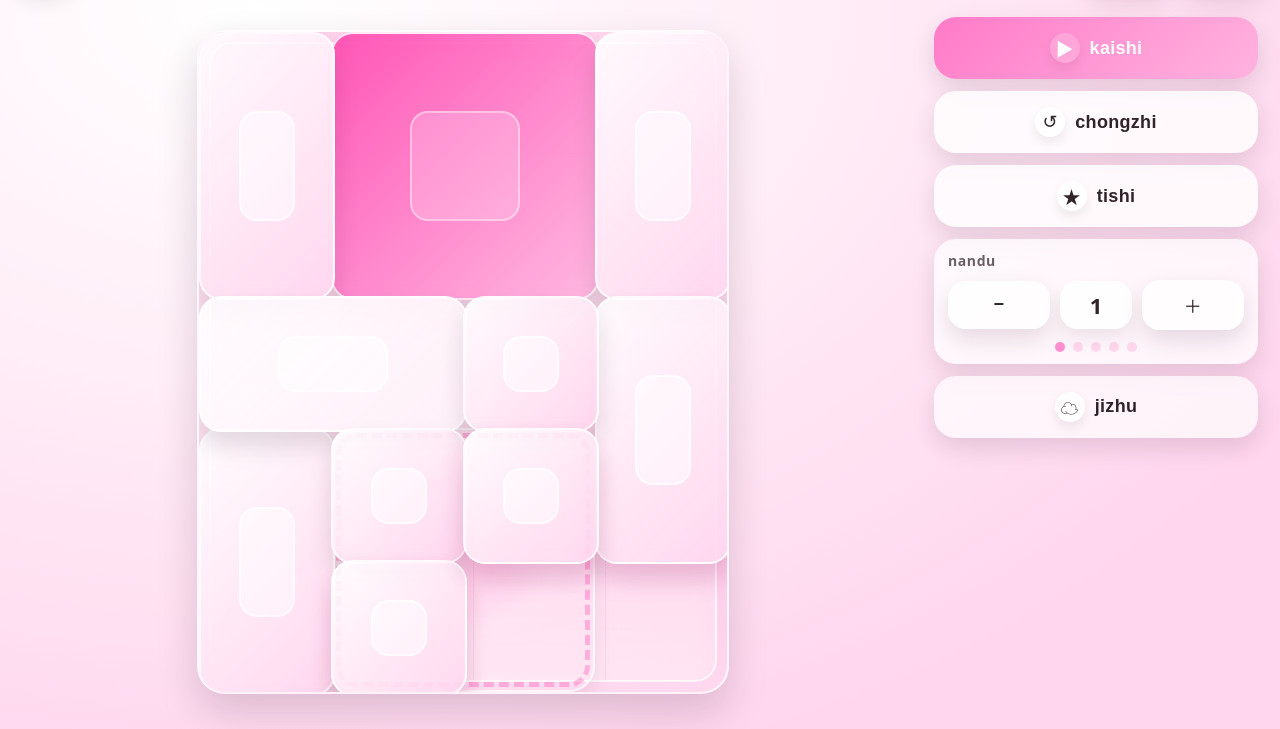
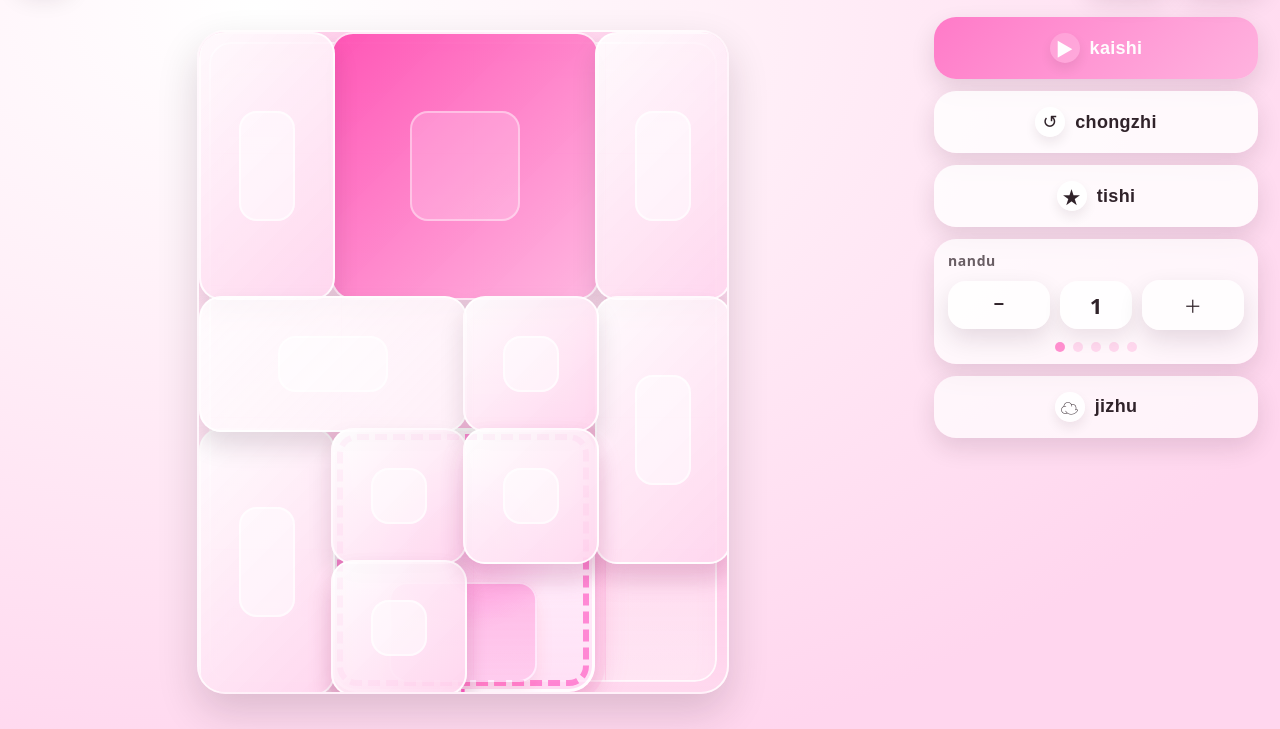
Before and after one commit to Ali1995A/hua-rong-dao, a website built with Vite: page index.html in a window 1280 px wide. Shown: the part 71-800 px from the top of the page. Built offline with nearby package versions, Linux system fonts and the light colour scheme.

Commit message:
UI: make exit goal more obvious

```diff
--- a/src/style.css
+++ b/src/style.css
@@ -184,12 +184,31 @@ body {
   width: calc(var(--cell) * 2);
   height: calc(var(--cell) * 2);
   border-radius: 26px;
-  background: radial-gradient(closest-side at 50% 45%, rgba(255, 79, 179, 0.18), transparent 70%);
-  outline: 5px dashed rgba(255, 79, 179, 0.35);
-  outline-offset: -10px;
-  box-shadow: inset 0 0 0 2px rgba(255, 255, 255, 0.7), 0 10px 18px rgba(40, 10, 30, 0.08);
+  background: radial-gradient(closest-side at 50% 45%, rgba(255, 79, 179, 0.28), transparent 72%),
+    linear-gradient(180deg, rgba(255, 255, 255, 0.78), rgba(255, 214, 238, 0.62));
+  outline: 6px dashed rgba(255, 79, 179, 0.62);
+  outline-offset: -12px;
+  box-shadow:
+    inset 0 0 0 3px rgba(255, 255, 255, 0.78),
+    0 12px 22px rgba(40, 10, 30, 0.1),
+    0 0 0 10px rgba(255, 79, 179, 0.08),
+    0 0 34px rgba(255, 79, 179, 0.22);
+  animation: goalPulse 900ms ease-in-out infinite;
   pointer-events: none;
   z-index: 2;
+}
+
+.goal::before {
+  content: '';
+  position: absolute;
+  left: 50%;
+  bottom: 10px;
+  transform: translateX(-50%);
+  width: 56%;
+  height: 38%;
+  border-radius: 18px;
+  background: linear-gradient(180deg, rgba(255, 79, 179, 0.32), rgba(255, 79, 179, 0.14));
+  box-shadow: inset 0 0 0 2px rgba(255, 255, 255, 0.55), 0 10px 18px rgba(40, 10, 30, 0.08);
 }
 
 .goal::after {
@@ -199,9 +218,9 @@ body {
   bottom: -26px;
   transform: translateX(-50%);
   font-size: 30px;
-  color: rgba(255, 79, 179, 0.72);
-  text-shadow: 0 10px 20px rgba(40, 10, 30, 0.14);
-  animation: goalBounce 900ms ease-in-out infinite;
+  color: rgba(255, 79, 179, 0.9);
+  text-shadow: 0 12px 22px rgba(40, 10, 30, 0.18);
+  animation: goalBounce 720ms ease-in-out infinite;
 }
 
 @keyframes goalBounce {
@@ -211,6 +230,16 @@ body {
   }
   50% {
     transform: translateX(-50%) translateY(4px);
+  }
+}
+
+@keyframes goalPulse {
+  0%,
+  100% {
+    filter: saturate(1) brightness(1);
+  }
+  50% {
+    filter: saturate(1.08) brightness(1.03);
   }
 }
 
```
